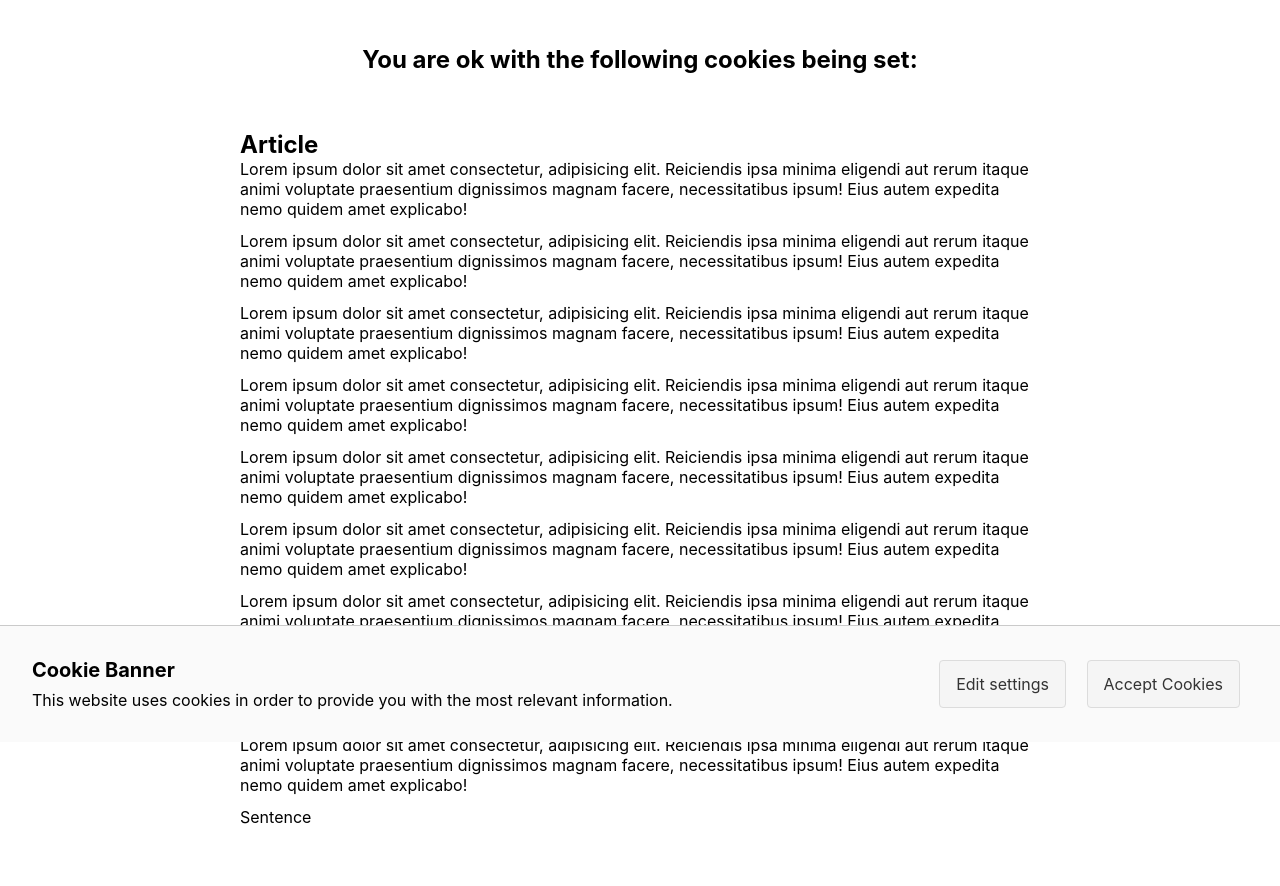
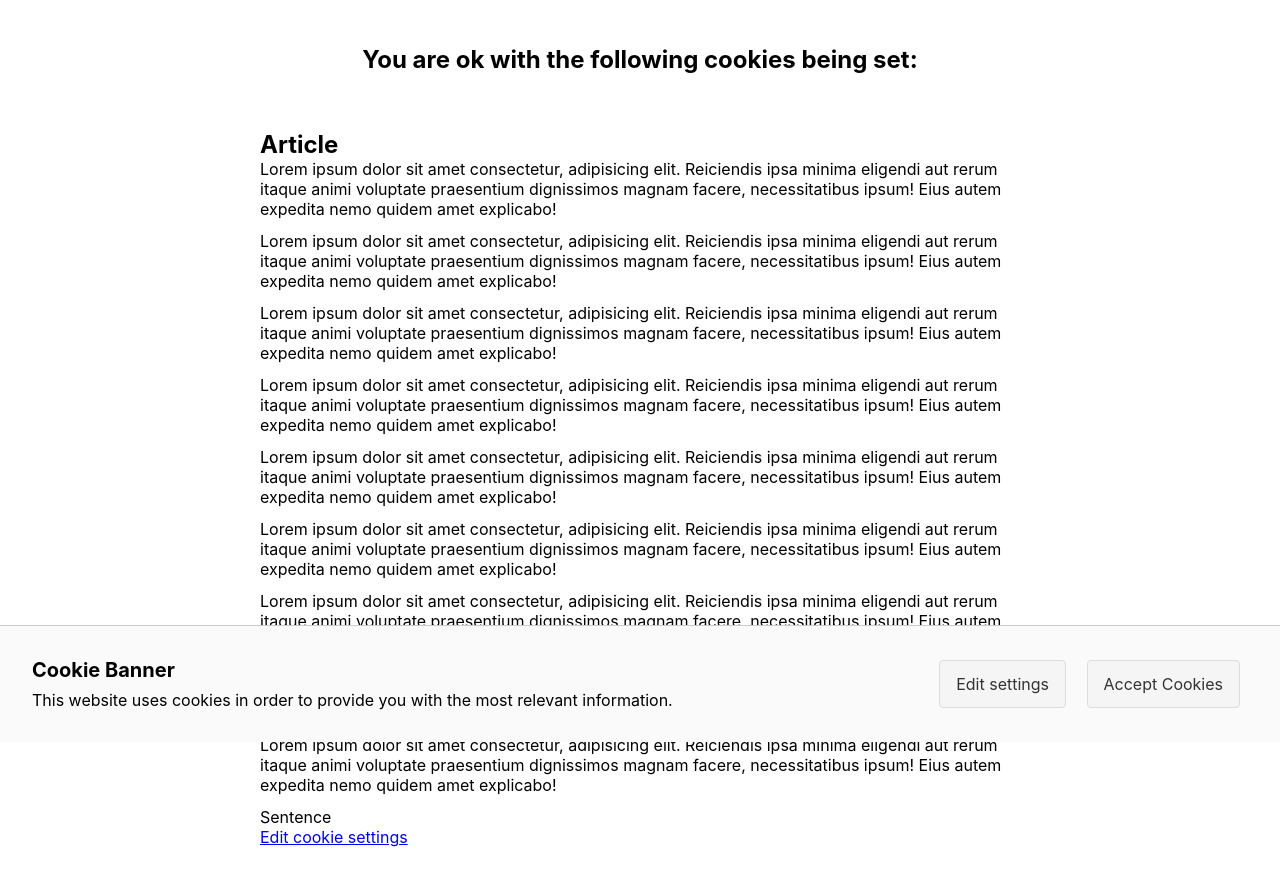
Before and after one commit to krystal/crumbs, a website built with webpack: page public/index.html in a window 1280 px wide. Shown: the part 58-944 px from the top of the page. Built offline with nearby package versions, Linux system fonts and the light colour scheme.

Commit message:
chore: move some unneeded styles from bundled code

```diff
--- a/public/index.html
+++ b/public/index.html
@@ -7,8 +7,21 @@
     <link rel="stylesheet" href="../dist/main.css" />
     <title>Crumbs</title>
     <style>
+      * {
+        margin: 0;
+        padding: 0;
+        box-sizing: border-box;
+      }
       body {
-        font-family: 'Avenir';
+        display: flex;
+        font-family: 'Avenir', -apple-system, BlinkMacSystemFont, 'Segoe UI',
+          Roboto, Oxygen, Ubuntu, Cantarell, 'Open Sans', 'Helvetica Neue',
+          sans-serif;
+        flex-direction: column;
+        min-height: 100vh;
+      }
+      article {
+        padding: 0 20px;
       }
       article p + p {
         margin-top: 12px;
@@ -83,6 +96,7 @@
         nemo quidem amet explicabo!
       </p>
       <p>Sentence</p>
+      <a href="#0" class="edit-cookies">Edit cookie settings</a>
     </article>
     <script src="../dist/main.js"></script>
   </body>
--- a/src/main.css
+++ b/src/main.css
@@ -1,17 +1,3 @@
-* {
-  margin: 0;
-  padding: 0;
-  box-sizing: border-box;
-}
-
-body {
-  display: flex;
-  font-family: -apple-system, BlinkMacSystemFont, 'Segoe UI', Roboto, Oxygen,
-    Ubuntu, Cantarell, 'Open Sans', 'Helvetica Neue', sans-serif;
-  flex-direction: column;
-  min-height: 100vh;
-}
-
 button {
   appearance: none;
   background-color: whitesmoke;
@@ -76,7 +62,6 @@ button {
 }
 
 .crumbs-edit__section {
-  align-items: center;
   border: 1px solid #d0d4d5;
   border-radius: 4px;
   display: flex;
@@ -90,11 +75,11 @@ button {
 }
 
 .crumbs-edit__container {
-  padding: 40px 40px 100px 40px;
+  padding: 20px 20px 100px 20px;
 }
 
 .crumbs-edit__block {
-  flex: 0 1 80%;
+  flex: 0 1 75%;
 }
 
 .crumbs-edit__block p {
@@ -217,6 +202,14 @@ button {
     flex: 0 1 60%;
   }
 
+  .crumbs-edit__container {
+    padding: 40px 40px 100px 40px;
+  }
+
+  .crumbs-edit__section {
+    align-items: center;
+  }
+
   .crumbs-banner button {
     margin: 0 8px;
   }
--- a/src/main.js
+++ b/src/main.js
@@ -1,5 +1,4 @@
 import { EventEmitter } from 'events';
-import { pubsub } from './components/pubsub';
 import { editScreen } from './components/editScreen';
 import { cookieBanner } from './components/cookieBanner';
 import './main.css';
@@ -36,20 +35,22 @@ class Crumbs extends EventEmitter {
         this.emit('onSave', this.accepted);
       });
 
-      this.editSettings();
-      pubsub.subscribe('cookiesUpdated');
+      // Select our edit button, assign it to the constructor and pass
+      // it to our editSettings method
+      const editSettingsButtons = document.querySelector(
+        '.crumbs-edit-settings'
+      );
+      this.editSettingsButton = editSettingsButtons;
+      this.editSettings(this.editSettingsButton);
     }
   }
 
   /**
    * Add the editScreen component when the 'Edit Settings' button is clicked
    */
-  editSettings() {
-    // Build the edit modal
-    const editSettingsButtons = document.querySelector('.crumbs-edit-settings');
-    this.editSettingsButton = editSettingsButtons;
+  editSettings(editHandler) {
     // Add the edit cookies modal to the DOM when selected
-    editSettingsButtons.addEventListener('click', () => {
+    editHandler.addEventListener('click', () => {
       document.body.insertAdjacentHTML('beforeend', editScreen);
       this.editAccept();
       this.closeEditScreen();
@@ -106,7 +107,8 @@ class Crumbs extends EventEmitter {
   }
 
   /**
-   * Close the edit screen (not destroy)
+   * Close the edit screen (not destroy), set the focus back to the edit settings button
+   * and enable scrolling of the viewport again
    */
   closeEditScreen() {
     const editClose = document.querySelector('.crumbs-edit-close');
@@ -142,7 +144,6 @@ class Crumbs extends EventEmitter {
       this.emit('onSave', accepted);
       this.setAcceptanceCookie();
       this.enableScroll();
-      pubsub.publish('cookiesUpdated', accepted);
     });
   }
 
@@ -185,7 +186,6 @@ class Crumbs extends EventEmitter {
    */
   removeBanner(banner) {
     banner.remove();
-    pubsub.unsubscribe('cookiesUpdated');
   }
 
   /**
@@ -213,18 +213,7 @@ document.addEventListener('DOMContentLoaded', () => {
   const cookieList = document.querySelector('.accepted-cookies');
 
   c.on('onSave', (preferences) => {
-    if (!preferences.length) {
-      console.log('we only want the necessary cookies please!');
-    }
-    if (preferences.includes('functional')) {
-      console.log('we can allow functional cookies');
-    }
-    if (preferences.includes('targeting')) {
-      console.log('we can allow targeting cookies');
-    }
-    if (preferences.includes('performance')) {
-      console.log('we can allow performance cookies');
-    }
+    cookieList.innerHTML = '';
     preferences.forEach((preference) => {
       const li = document.createElement('li');
       li.textContent = preference;
```
